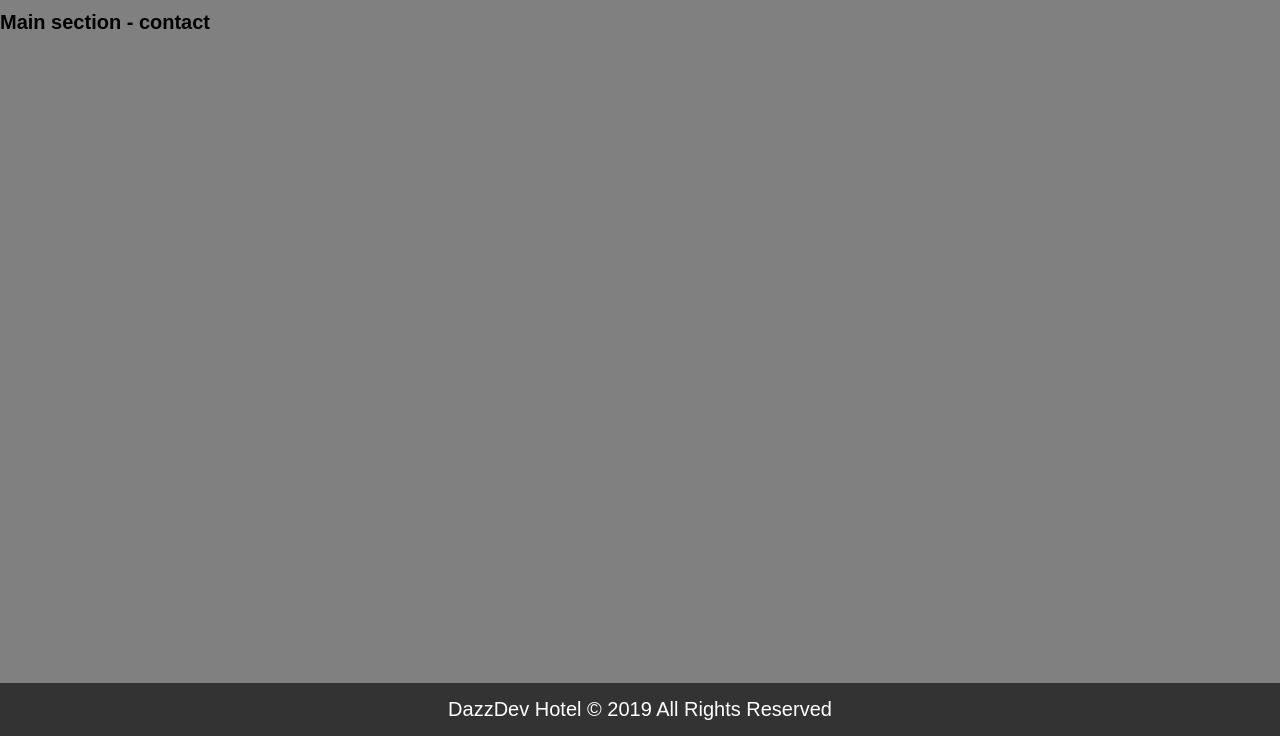
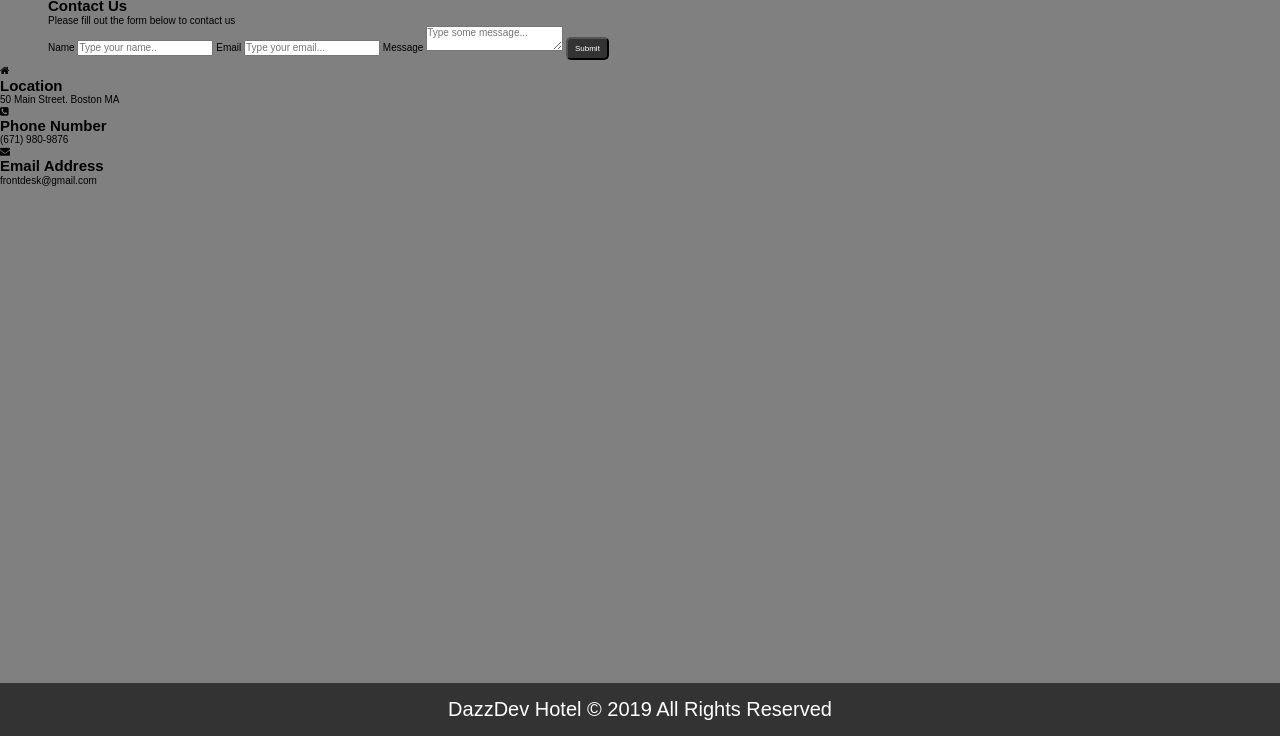
Before and after one commit to DariuszOkonski/webpage-hotel, a website: page contact.html in a window 1280 px wide. Shown: the part 64-800 px from the top of the page. Drawn offline with nearby package versions, Linux system fonts and the light colour scheme.

Commit message:
add html structure to sections contact-form and contact-info

```diff
--- a/contact.html
+++ b/contact.html
@@ -33,9 +33,63 @@
     </nav>
   </header>
 
-  <main class="main-section">
+  <main class="main-section main-section-contact">
 
-    <h1>Main section - contact</h1>
+    <section class="contact-form">
+      <h2 class="contact-form__header container">
+        <span class="contact-form__header--span">Contact</span>
+        Us
+      </h2>
+
+      <p class="contact-form__paragraph container">
+        Please fill out the form below to contact us
+      </p>
+
+      <form class="contact-form__form container">
+        <label for="name">Name</label>
+        <input type="text" name="name" placeholder="Type your name..">
+
+        <label for="email">Email</label>
+        <input type="text" name="email" placeholder="Type your email...">
+
+        <label for="message">Message</label>
+        <textarea name="message" placeholder="Type some message..."></textarea>
+
+        <button class="btn btn--small">Submit</button>
+      </form>
+    </section>
+
+    <section class="contact-info">
+      <div class="contact-square">
+        <i class="fa fa-home contact-square__icon" aria-hidden="true"></i>
+        <h2 class="contact-square__header">
+          Location
+        </h2>
+        <p class="contact-square__paragraph">
+          50 Main Street. Boston MA
+        </p>
+      </div>
+
+      <div class="contact-square">
+        <i class="fa fa-phone-square contact-square__icon" aria-hidden="true"></i>
+        <h2 class="contact-square__header">
+          Phone Number
+        </h2>
+        <p class="contact-square__paragraph">
+          (671) 980-9876
+        </p>
+      </div>
+
+      <div class="contact-square">
+        <i class="fa fa-envelope contact-square__icon" aria-hidden="true"></i>
+        <h2 class="contact-square__header">
+          Email Address
+        </h2>
+        <p class="contact-square__paragraph">
+          frontdesk@gmail.com
+        </p>
+      </div>
+    </section>
 
   </main>
 
```
